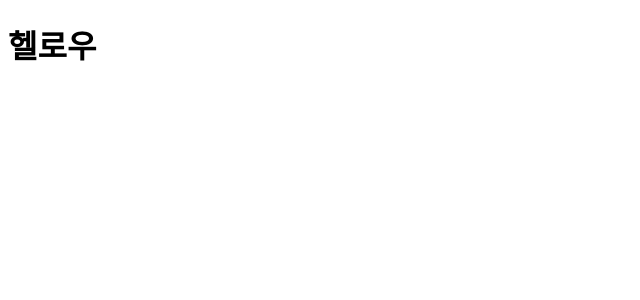
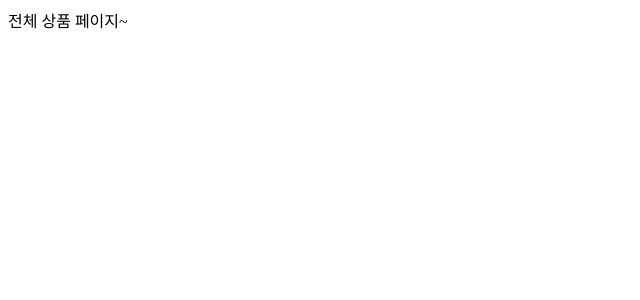
Before and after one commit to hee123hee/hnm-react-router-practice, a React (Vite) app: page / in a window 1280 px wide. Shown: the top 300 px of the page, without its empty margins (0-640 px from the left). Built offline with nearby package versions, Linux system fonts and the light colour scheme.

Commit message:
router setting

```diff
--- a/package.json
+++ b/package.json
@@ -11,7 +11,8 @@
   },
   "dependencies": {
     "react": "^19.0.0",
-    "react-dom": "^19.0.0"
+    "react-dom": "^19.0.0",
+    "react-router-dom": "^7.5.0"
   },
   "devDependencies": {
     "@eslint/js": "^9.21.0",
--- a/src/App.jsx
+++ b/src/App.jsx
@@ -1,12 +1,28 @@
-import {useState} from 'react'
 import './App.css'
+import {Route, Routes} from "react-router-dom";
+import ProductAll from "./pages/ProductAll.jsx";
+import Login from "./pages/Login.jsx";
+import ProductDetail from "./pages/ProductDetail.jsx";
+
+// 1. 전체 상품페이지, 로그인 페이지, 상품 상세페이지
+// 2. 전체 상품페이지에서는 전체 상품 볼수 있다.
+// 3. 로그인 버튼을 누르면 로그인 페이지가 나온다.
+// 3. 상품 디테일을 눌렀으나 로그인이 안됐을 경우, 로그인 페이지가 나온다.
+// 4. 로그인이 되어있을 경우, 상품 디테일 페이지를 볼 수 있다.
+// 5. 로그아웃 버튼을 클릭하면 로그아웃이 된다.
+// 5. 로그아웃시, 상품 디테일 페이지 볼 수 없다. 다시 로그인 페이지가 보인다.
+// 6. 로그인을 라면 로그아웃이 보이고, 로그아웃을 하면 로그인 보인다.
+// 7. 상품을 검색할 수 있다.
 
 function App() {
-  const [count, setCount] = useState(0)
 
   return (
   <>
-    <h1>헬로우</h1>
+    <Routes>
+      <Route path="/" element={<ProductAll/>} />
+      <Route path="/login" element={<Login/>} />
+      <Route path="/product/:id" element={<ProductDetail/>} />
+    </Routes>
   </>
   )
 }
--- a/src/main.jsx
+++ b/src/main.jsx
@@ -1,9 +1,11 @@
-import {createRoot} from 'react-dom/client'
-import './index.css'
-import App from './App.jsx'
+// main.jsx
+import React from "react";
+import ReactDOM from "react-dom/client";
+import App from "./App";
+import { BrowserRouter } from "react-router-dom";
 
-createRoot(document.getElementById('root')).render(
-
-    <App />
-
-)
+ReactDOM.createRoot(document.getElementById("root")).render(
+    <BrowserRouter>
+        <App />
+    </BrowserRouter>
+);
--- /dev/null
+++ b/src/pages/Login.jsx
@@ -0,0 +1,11 @@
+import React from 'react';
+
+const Login = () => {
+    return (
+        <div>
+           로그인페이지~
+        </div>
+    );
+};
+
+export default Login;
--- /dev/null
+++ b/src/pages/ProductAll.jsx
@@ -0,0 +1,12 @@
+import React from 'react';
+
+const ProductAll = () => {
+    console.log('puductAll 컴포넌트 렌더린됨')
+    return (
+        <div>
+            전체 상품 페이지~
+        </div>
+    );
+};
+
+export default ProductAll;
--- /dev/null
+++ b/src/pages/ProductDetail.jsx
@@ -0,0 +1,11 @@
+import React from 'react';
+
+const ProductDetail = () => {
+    return (
+        <div>
+            상품 상세 페이지~
+        </div>
+    );
+};
+
+export default ProductDetail;
```
Also changed, not shown: 1 other file (tests, documents, lock files or other folders).
